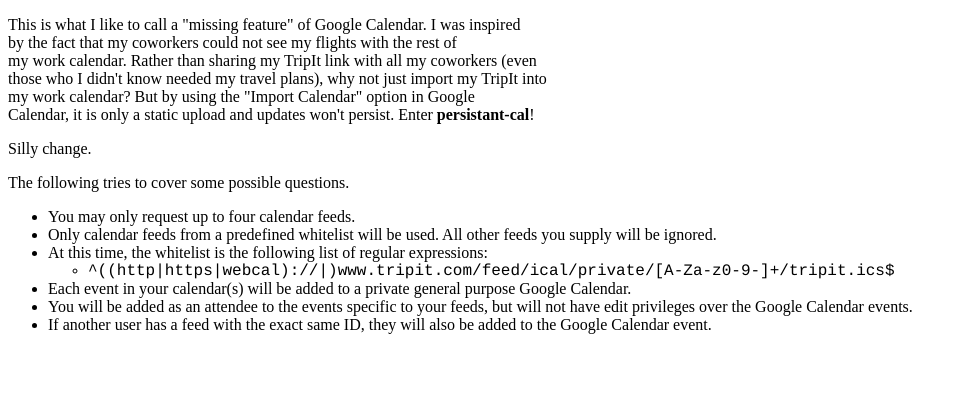
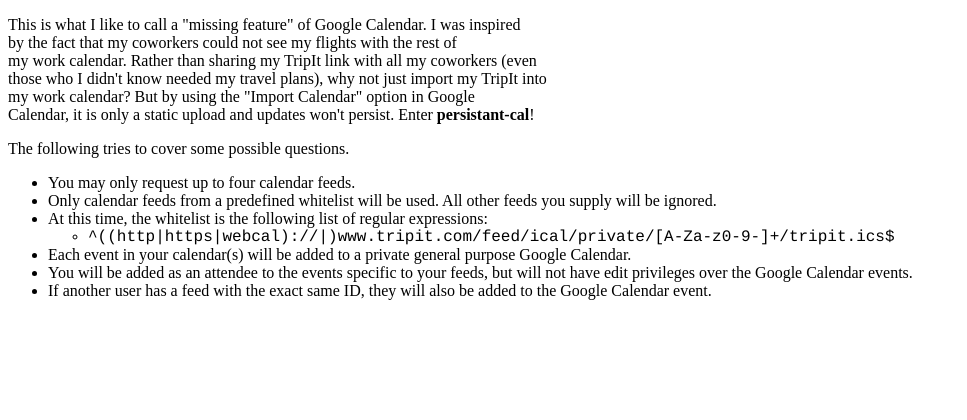
Before and after one commit to dhermes/persistent-cal, a Python web app: template templates/about.html in a window 1280 px wide. Shown: the top 420 px of the page, without its empty margins (0-967 px from the left). Run offline with Jinja, Linux system fonts and the light colour scheme; the template is opened without the code that fills it, so the values that code supplies are empty.

Commit message:
Removing dummy paragraph to about page to test post commit hooks.

```diff
--- a/templates/about.html
+++ b/templates/about.html
@@ -14,7 +14,6 @@
       But by using the &quot;Import Calendar&quot; option in Google</br>
       Calendar, it is only a static upload and updates won't persist. Enter
       <strong>persistant-cal</strong>!</p>
-      <p>Silly change.</p>
       <p>The following tries to cover some possible questions.</p>
       <ul>
         <li>You may only request up to four calendar feeds.</li>
```
